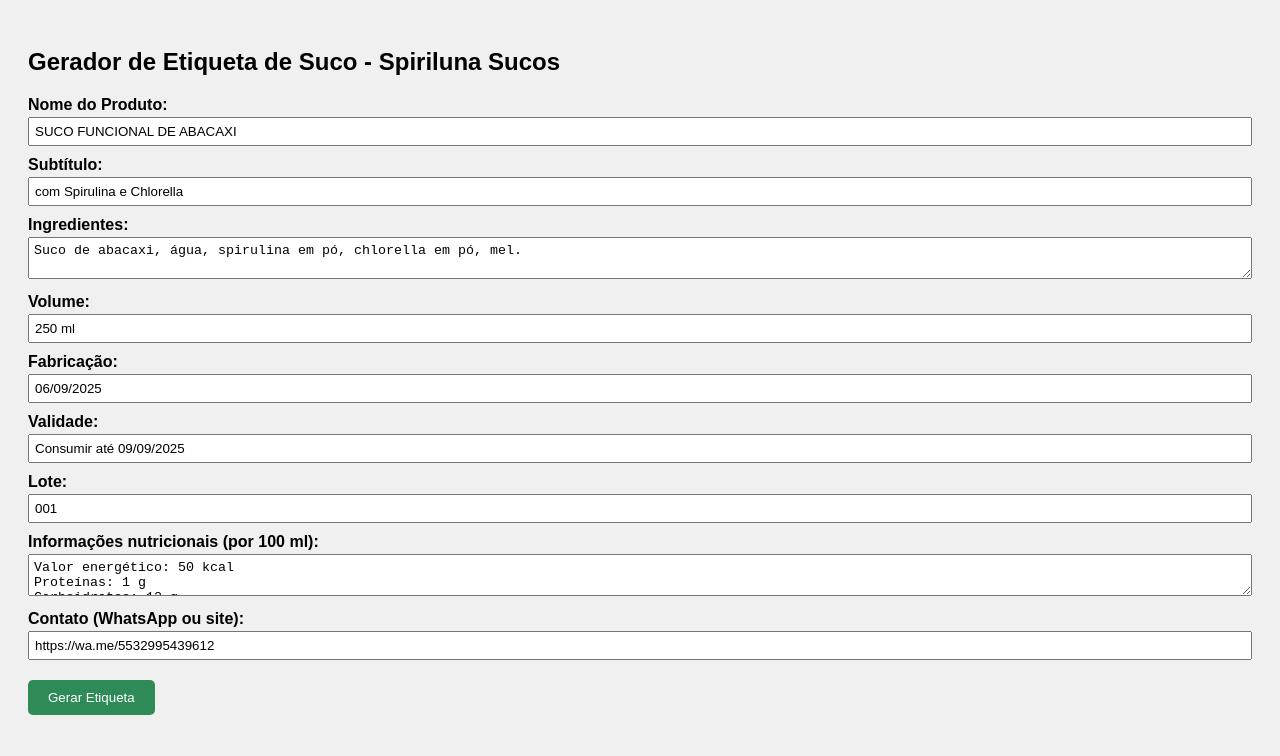
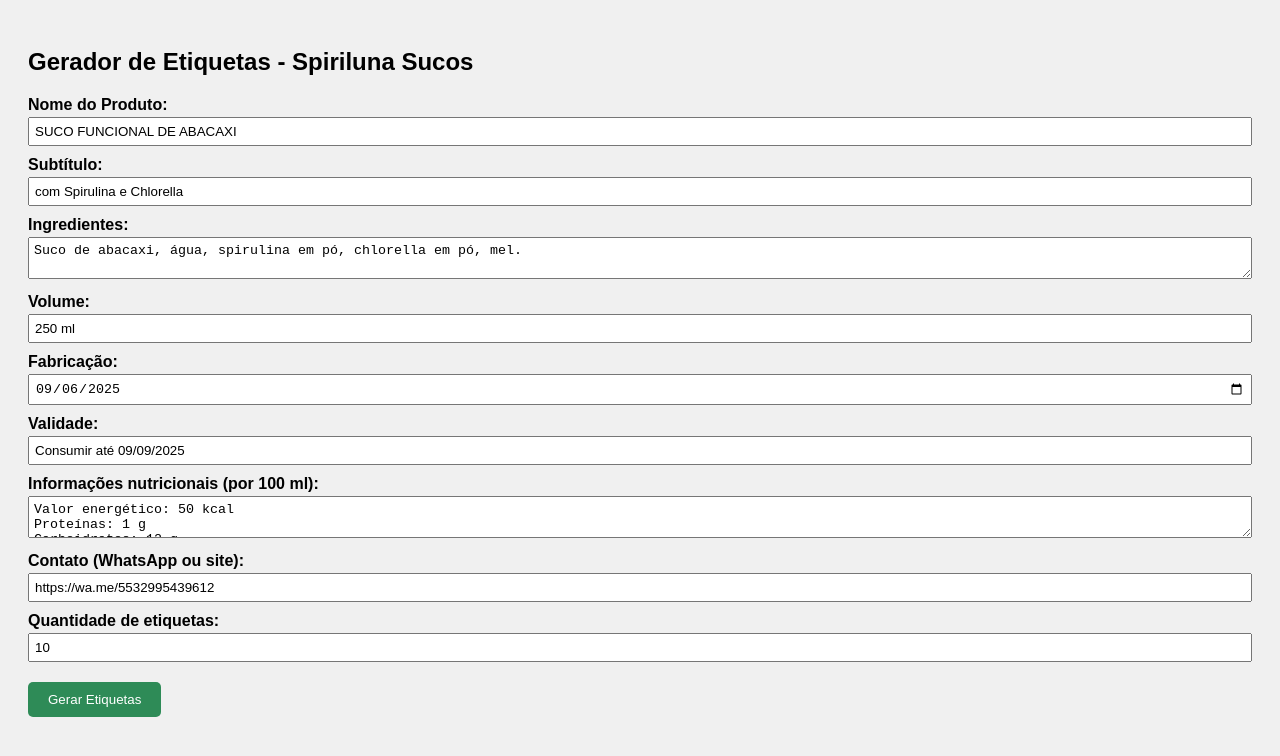
Before and after one commit to 9481A24/Sucos, a plain HTML site: page index.html in a window 1280 px wide. Drawn offline with Linux system fonts and the light colour scheme.

Commit message:
Update index.html

```diff
--- a/index.html
+++ b/index.html
@@ -2,29 +2,25 @@
 <html lang="pt-BR">
 <head>
 <meta charset="UTF-8">
-<title>Gerador de Etiqueta Completo</title>
+<title>Gerador de Etiquetas - Spiriluna Sucos</title>
 <style>
-  body {
-    font-family: Arial, sans-serif;
-    padding: 20px;
-    background-color: #f0f0f0;
-  }
+  body { font-family: Arial, sans-serif; padding: 20px; background-color: #f0f0f0; }
   .input-group { margin-bottom: 10px; }
   label { font-weight: bold; }
   input, textarea { width: 100%; padding: 5px; margin-top: 3px; box-sizing: border-box; }
   button { background-color: #2E8B57; color: white; border: none; padding: 10px 20px; cursor: pointer; margin-top: 10px; border-radius: 5px; }
-  .etiqueta { width: 250px; background-color: #ffffff; border: 2px solid #2E8B57; border-radius: 8px; padding: 10px; margin-top: 20px; box-sizing: border-box; color: #333; position: relative; }
+  .etiqueta { width: 250px; background-color: #fff; border: 2px solid #2E8B57; border-radius: 8px; padding: 10px; margin: 10px; display:inline-block; vertical-align:top; color:#333; position: relative; }
   .titulo { font-size: 16px; font-weight: bold; text-align: center; color: #2E8B57; }
   .subtitulo { font-size: 12px; text-align: center; margin-bottom: 8px; }
   .section { font-size: 10px; margin-bottom: 4px; }
   .nutri { font-size: 9px; margin-top: 4px; }
-  .anvisa { font-weight: bold; color: #2E8B57; text-align: center; margin-top:10px; margin-bottom:10px; font-size:10px; }
+  .anvisa { font-weight: bold; color: #2E8B57; text-align: center; margin-top:10px; margin-bottom:10px; font-size:10px;}
   .qr-code { width: 60px; height: 60px; position: absolute; bottom: 10px; right: 10px; }
 </style>
 </head>
 <body>
 
-<h2>Gerador de Etiqueta de Suco - Spiriluna Sucos</h2>
+<h2>Gerador de Etiquetas - Spiriluna Sucos</h2>
 
 <div class="input-group">
   <label>Nome do Produto:</label>
@@ -48,17 +44,12 @@
 
 <div class="input-group">
   <label>Fabricação:</label>
-  <input type="text" id="fabricacao" value="06/09/2025">
+  <input type="date" id="fabricacao" value="2025-09-06">
 </div>
 
 <div class="input-group">
   <label>Validade:</label>
   <input type="text" id="validade" value="Consumir até 09/09/2025">
-</div>
-
-<div class="input-group">
-  <label>Lote:</label>
-  <input type="text" id="lote" value="001">
 </div>
 
 <div class="input-group">
@@ -75,29 +66,40 @@ Fibras: 0,5 g</textarea>
   <input type="text" id="contato" value="https://wa.me/5532995439612">
 </div>
 
-<button onclick="gerarEtiqueta()">Gerar Etiqueta</button>
+<div class="input-group">
+  <label>Quantidade de etiquetas:</label>
+  <input type="number" id="quantidade" value="10" min="1" max="1000">
+</div>
+
+<button onclick="gerarEtiquetas()">Gerar Etiquetas</button>
 
 <div id="resultado"></div>
 
 <script>
-function gerarEtiqueta() {
+function gerarEtiquetas() {
   const nome = document.getElementById('nomeProduto').value;
   const sub = document.getElementById('subTitulo').value;
   const ing = document.getElementById('ingredientes').value;
   const vol = document.getElementById('volume').value;
-  const fab = document.getElementById('fabricacao').value;
+  const fabDate = new Date(document.getElementById('fabricacao').value);
   const val = document.getElementById('validade').value;
-  const lote = document.getElementById('lote').value;
   const nutri = document.getElementById('nutri').value.replace(/\n/g,"<br>");
   const contato = document.getElementById('contato').value;
+  const qtd = parseInt(document.getElementById('quantidade').value);
 
-  const etiquetaHTML = `
+  const dia = String(fabDate.getDate()).padStart(2,'0');
+  const mes = String(fabDate.getMonth()+1).padStart(2,'0');
+
+  let html = '';
+  for (let i=1; i<=qtd; i++) {
+    const lote = `B-${dia}${mes}-${String(i).padStart(3,'0')}`;
+    html += `
     <div class="etiqueta">
       <div class="titulo">${nome}</div>
       <div class="subtitulo">${sub}</div>
       <div class="section"><strong>Ingredientes:</strong> ${ing}</div>
       <div class="section"><strong>Volume:</strong> ${vol}</div>
-    <div class="section"><strong>Fabricação:</strong> ${fab}</div>
+      <div class="section"><strong>Fabricação:</strong> ${dia}/${mes}/${fabDate.getFullYear()}</div>
       <div class="section"><strong>Validade:</strong> ${val}</div>
       <div class="section"><strong>Lote:</strong> ${lote}</div>
       <div class="section">Manter refrigerado entre 2°C e 8°C. Agitar antes de consumir.</div>
@@ -112,7 +114,8 @@ function gerarEtiqueta() {
       </div>
     </div>
     `;
-  document.getElementById('resultado').innerHTML = etiquetaHTML;
+  }
+  document.getElementById('resultado').innerHTML = html;
 }
 </script>
 
```
Lines whose indentation alone changed are shown as unchanged.
